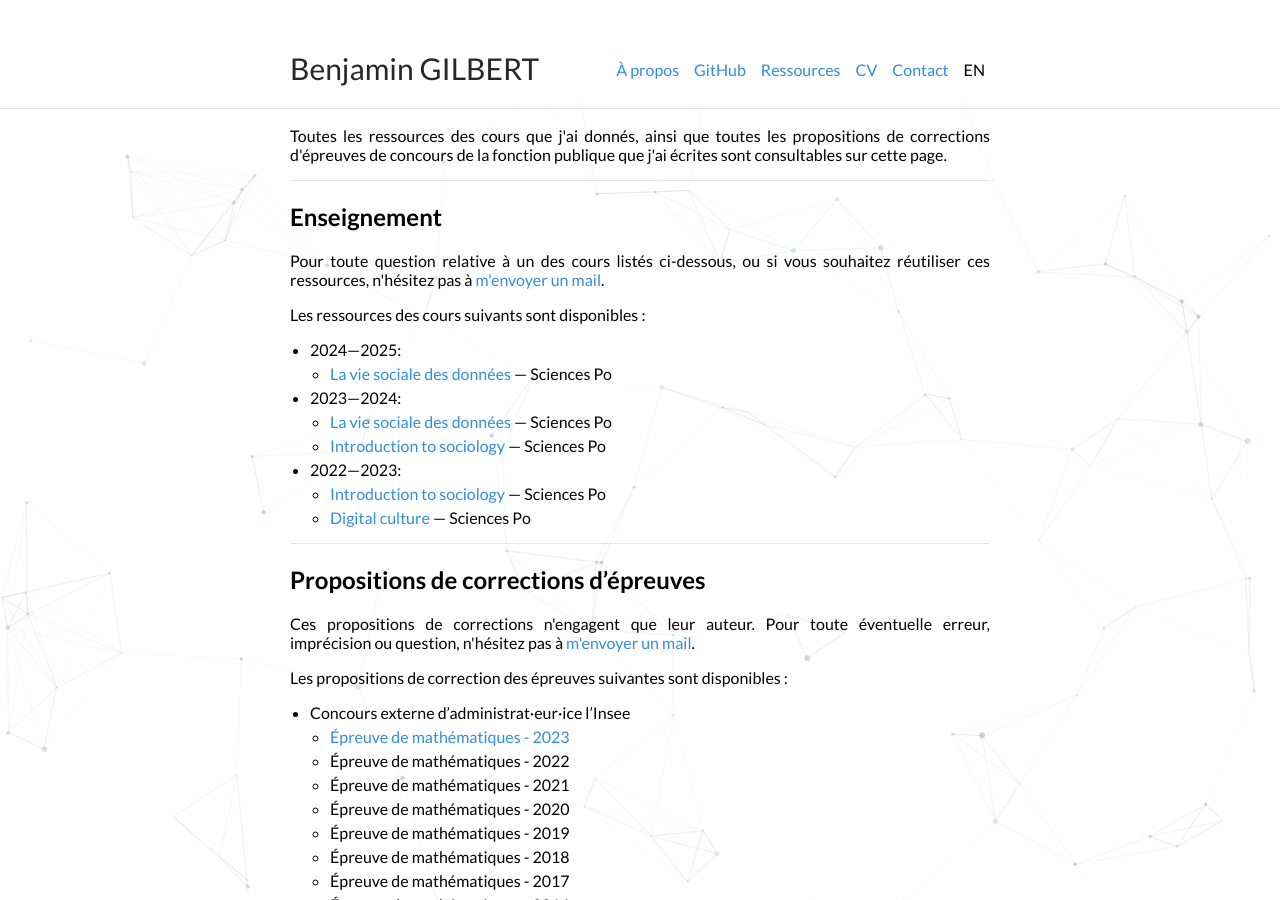
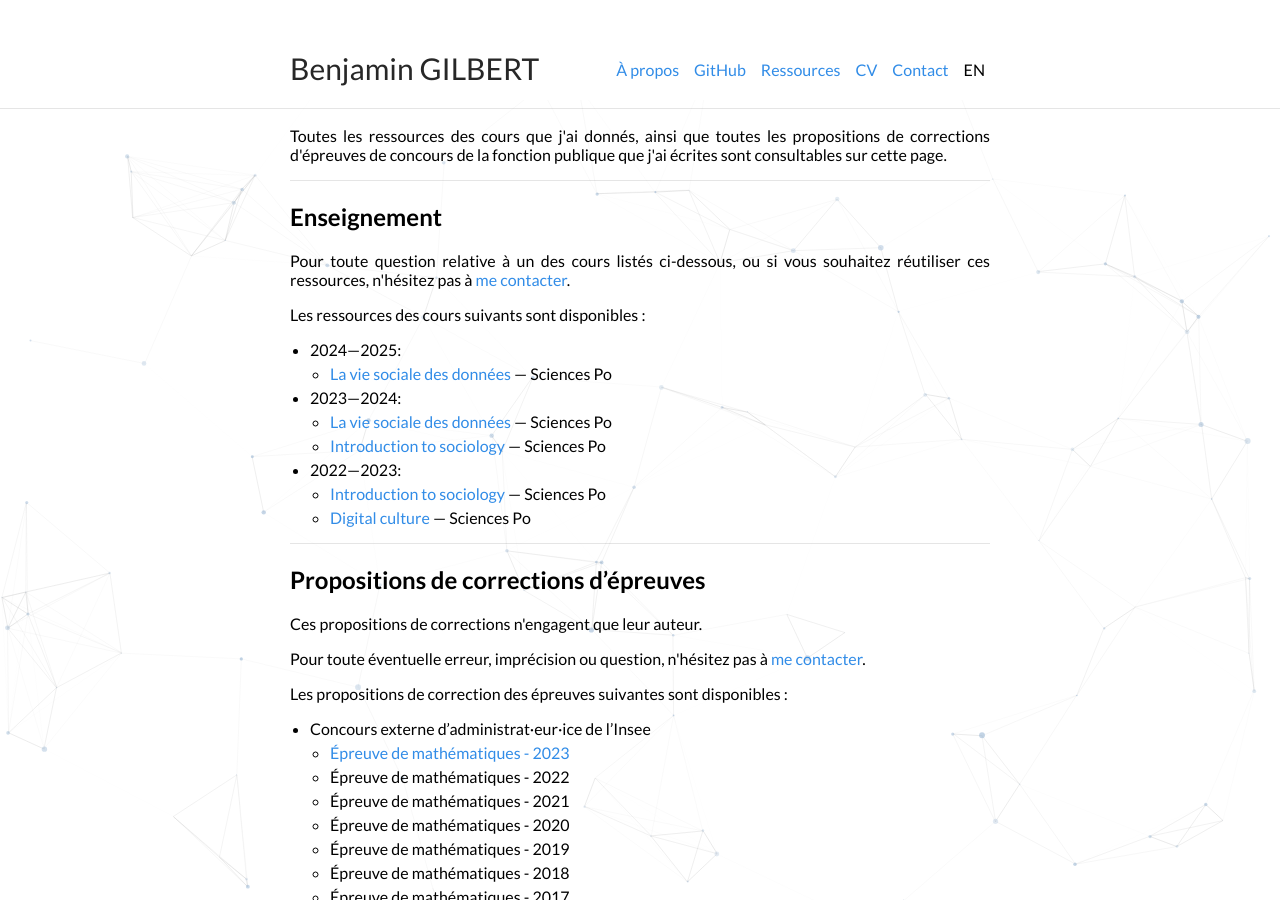
Before and after one commit to bglbrt/bglbrt.github.io, a Jekyll site: the page built from fr/ressources.md, in a window 1280 px wide and 900 px high. Built offline with Jekyll 4.4.1, drawn with Linux system fonts in a browser that asks for light colours; nearby versions of some CDN libraries.

Commit message:
Mise à jour du site

```diff
--- a/fr/ressources.md
+++ b/fr/ressources.md
@@ -17,7 +17,7 @@
 
 <div style="text-align: justify">
 
-<p> Pour toute question relative à un des cours listés ci-dessous, ou si vous souhaitez réutiliser ces ressources, n'hésitez pas à <a href = "/fr/contact">m'envoyer un mail</a>. </p>
+<p> Pour toute question relative à un des cours listés ci-dessous, ou si vous souhaitez réutiliser ces ressources, n'hésitez pas à <a href = "/fr/contact">me contacter</a>. </p>
 
 <p> Les ressources des cours suivants sont disponibles :</p>
 
@@ -38,13 +38,15 @@
 
 <div style="text-align: justify">
 
-<p> Ces propositions de corrections n'engagent que leur auteur. Pour toute éventuelle erreur, imprécision ou question, n'hésitez pas à <a href = "/fr/contact">m'envoyer un mail</a>. </p>
+<p> Ces propositions de corrections n'engagent que leur auteur. </p>
+
+<p> Pour toute éventuelle erreur, imprécision ou question, n'hésitez pas à <a href = "/fr/contact">me contacter</a>. </p>
 
 <p> Les propositions de correction des épreuves suivantes sont disponibles :</p>
 
 </div>
 
-* Concours externe d'administrat·eur·ice l'Insee
+* Concours externe d'administrat·eur·ice de l'Insee
     * [Épreuve de mathématiques - 2023](/fr/ressources/corrections/insee_administrateur_externe_2023)
     * Épreuve de mathématiques - 2022
     * Épreuve de mathématiques - 2021
```
